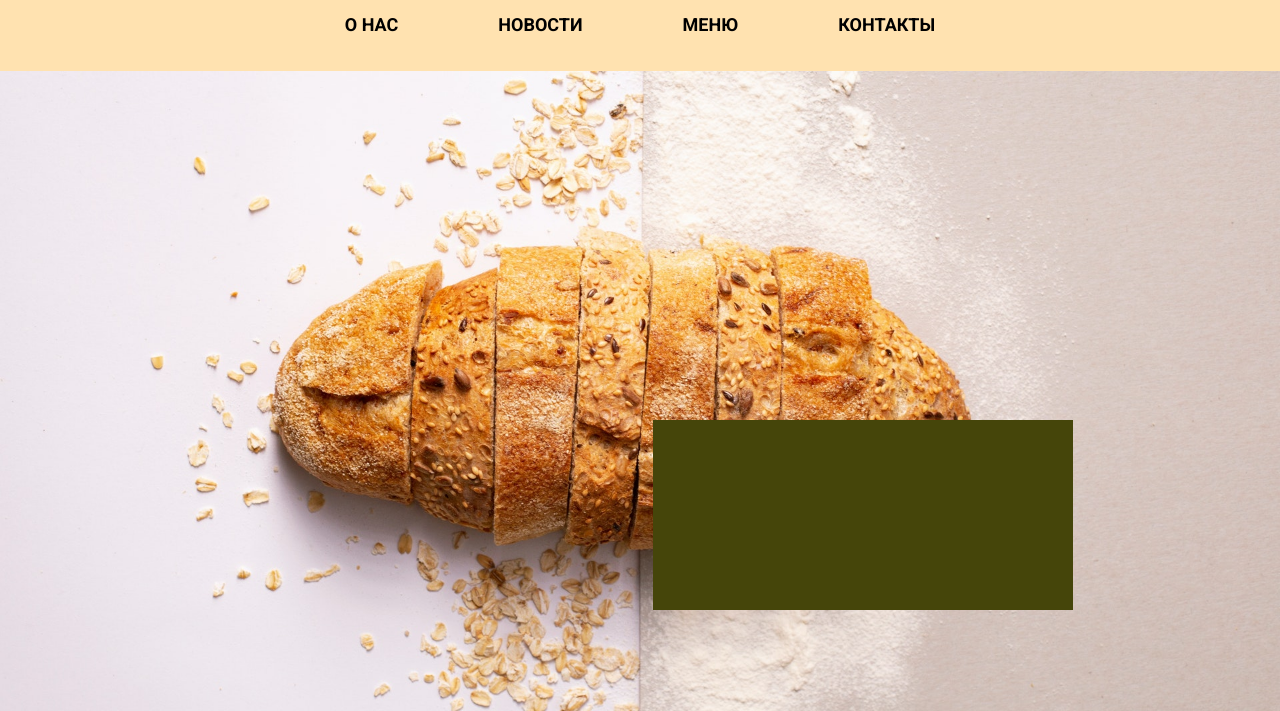
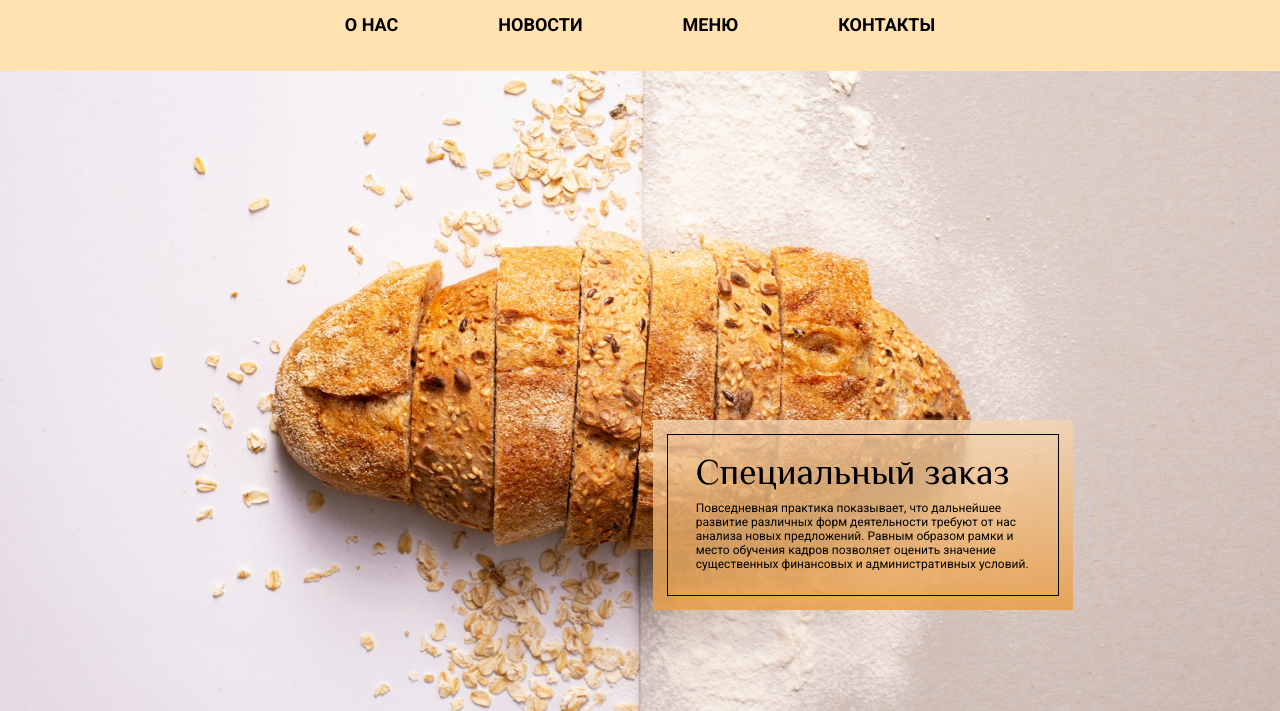
Before and after one commit to vsamura/Barejy, a plain HTML site: page src/index.html in a window 1280 px wide. Shown: the part 137-848 px from the top of the page. Drawn offline with Linux system fonts and the light colour scheme.

Commit message:
header finish

```diff
--- a/src/css/style.css
+++ b/src/css/style.css
@@ -1,3 +1,5 @@
+@import url('https://fonts.googleapis.com/css2?family=Philosopher:ital,wght@0,400;0,700;1,400;1,700&family=Roboto:ital,wght@0,100;0,300;0,400;0,500;0,700;0,900;1,100;1,300;1,400;1,500;1,700;1,900&display=swap');
+
 body{
   background-color: #ffe2b0;
   margin: 0;
@@ -36,10 +38,29 @@ body{
   position: relative;
 }
 .header-box-iner{
+  background: rgb(244,213,178);
+  background: linear-gradient(180deg, rgba(244,213,178,0.8) 0%, rgba(234,156,65,0.8) 100%);
   position: absolute;
   width: 420px;
   min-height: 190px;
-  background-color: #45450a;
   margin-top: 349px;
   margin-left: 51%;
 }
+.header-iner{
+  width: 390px;
+  min-height: 160px;
+  border: 1px solid #000;
+  margin: 14px;
+}
+.header-iner-h2{
+  font-family: "Philosopher", sans-serif;
+  font-weight: 400;
+  font-size: 36px;
+  margin: 17px 28px 9px;
+}
+.header-iner-p{
+  font-family: "Roboto", sans-serif;
+  font-weight: 400;
+  font-size: 12px;
+  margin: 0 28px;
+}
--- a/src/index.html
+++ b/src/index.html
@@ -3,9 +3,6 @@
 <head>
   <meta charset="UTF-8">
   <meta name="viewport" content="width=device-width, initial-scale=1.0">
-  <link rel="preconnect" href="https://fonts.googleapis.com">
-  <link rel="preconnect" href="https://fonts.gstatic.com" crossorigin>
-  <link href="https://fonts.googleapis.com/css2?family=Roboto:ital,wght@0,100;0,300;0,400;0,500;0,700;0,900;1,100;1,300;1,400;1,500;1,700;1,900&display=swap" rel="stylesheet">
   <link href="css/style.css" rel="stylesheet">
   <title>Магазин выпечки</title>
   <meta name="description" content="Самая вкусная выпечка в городе">
@@ -23,7 +20,10 @@
     </nav>
     <div class="header-box">
       <div class="header-box-iner">
-        <div class="header-iner"></div>
+        <div class="header-iner">
+          <h2 class="header-iner-h2">Специальный заказ</h2>
+          <p class="header-iner-p">Повседневная практика показывает, что дальнейшее развитие различных форм деятельности требуют от нас анализа новых предложений. Равным образом рамки и место обучения кадров позволяет оценить значение существенных финансовых и административных условий.</p>
+        </div>
       </div>
     </div>
   </header>
```
